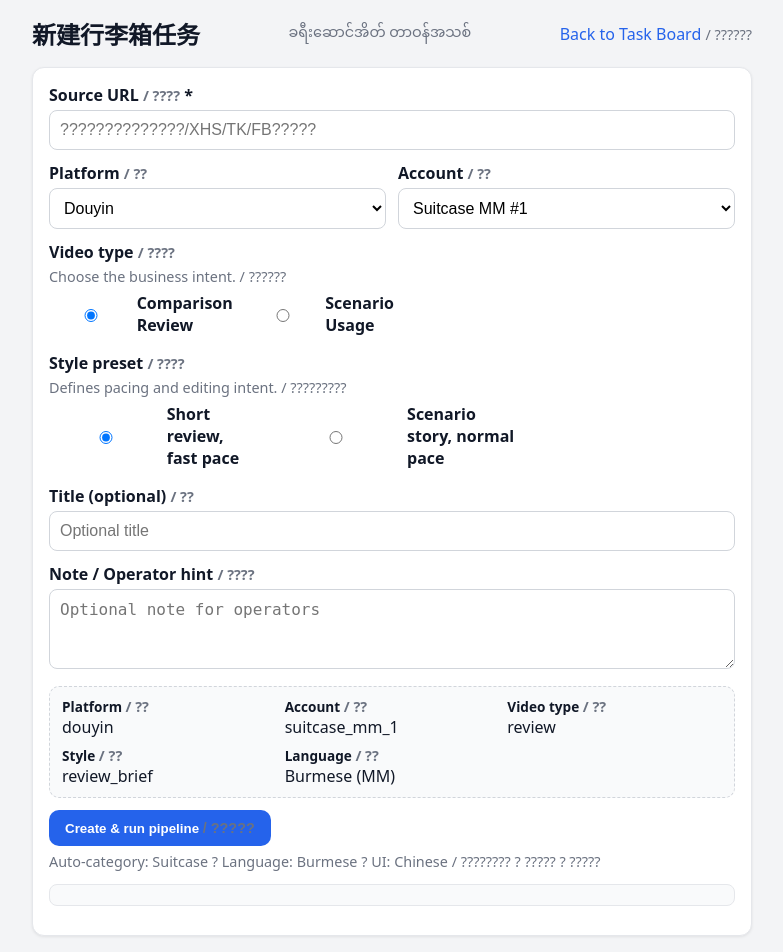
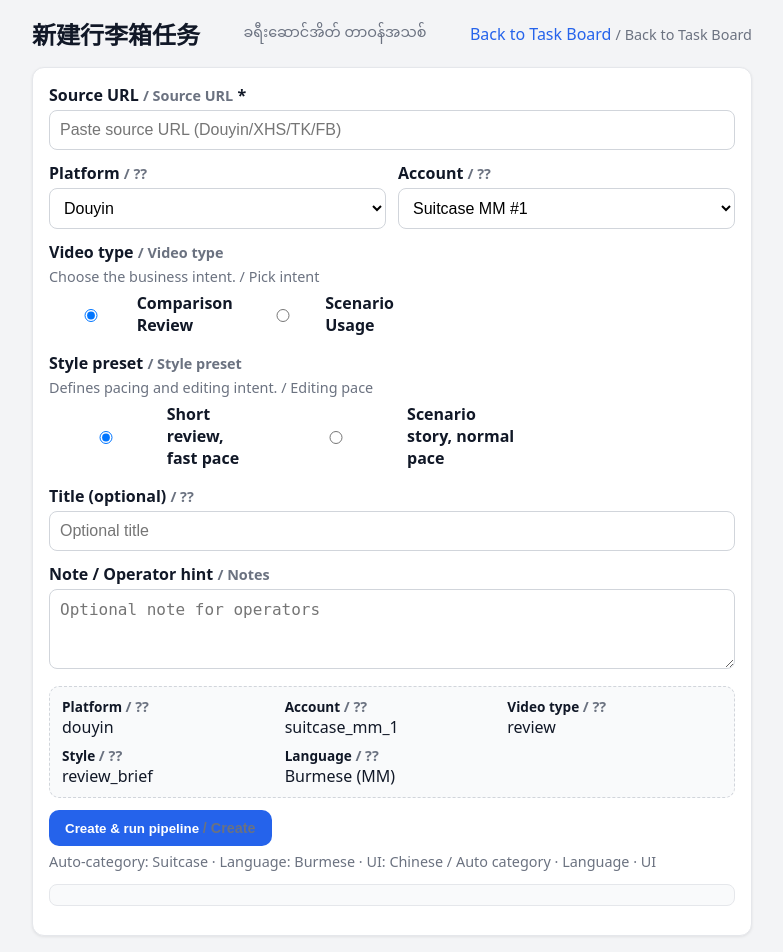
Before and after one commit to zhaojfifa/shortvideo-v1-capcut, a FastAPI app: page /tasks/new in a window 1280 px wide. Shown: the whole page, without its empty margins (248-1031 px from the left). Run offline with FastAPI, Linux system fonts and the light colour scheme; parts of the project's set-up code (start-up, migrations or seed data) failed here and were passed over.

Commit message:
ui(v1.8): hotfix i18n charset + button contrast + deliverables links (PR-8)

```diff
--- a/gateway/app/templates/tasks_new.html
+++ b/gateway/app/templates/tasks_new.html
@@ -4,6 +4,7 @@
   <meta charset="utf-8" />
   <meta name="viewport" content="width=device-width, initial-scale=1" />
   <title>New Suitcase Task - ShortVideo</title>
+  <link rel="stylesheet" href="https://fonts.googleapis.com/css2?family=Noto+Sans+Myanmar:wght@400;600;700&display=swap" />
   <link rel="stylesheet" href="/static/i18n.css" />
   <style>
     :root { color-scheme: light; }
@@ -72,14 +73,14 @@
       {% if ui_show_secondary %}
         <div class="muted t-secondary">{{ t_secondary("new_suitcase_task") }}</div>
       {% endif %}
-      <a href="/tasks">Back to Task Board <span class="muted t-secondary">/ ??????</span></a>
+      <a href="/tasks">Back to Task Board <span class="muted t-secondary">/ Back to Task Board</span></a>
     </header>
 
     <main class="card">
       <form id="task-form">
         <div class="field">
-          <label for="source_url">Source URL <span class="muted t-secondary">/ ????</span> *</label>
-          <input id="source_url" name="source_url" type="text" autocomplete="off" required placeholder="??????????????/XHS/TK/FB?????" />
+          <label for="source_url">Source URL <span class="muted t-secondary">/ Source URL</span> *</label>
+          <input id="source_url" name="source_url" type="text" autocomplete="off" required placeholder="Paste source URL (Douyin/XHS/TK/FB)" />
         </div>
 
         <div class="row">
@@ -102,8 +103,8 @@
         </div>
 
         <div class="field">
-          <label>Video type <span class="muted t-secondary">/ ????</span></label>
-          <div class="muted t-secondary">Choose the business intent. <span class="muted t-secondary">/ ??????</span></div>
+          <label>Video type <span class="muted t-secondary">/ Video type</span></label>
+          <div class="muted t-secondary">Choose the business intent. <span class="muted t-secondary">/ Pick intent</span></div>
           <div class="radio-group" style="margin-top:6px;">
             <label class="radio"><input type="radio" name="video_type" value="review" checked /> Comparison Review</label>
             <label class="radio"><input type="radio" name="video_type" value="scenario" /> Scenario Usage</label>
@@ -111,8 +112,8 @@
         </div>
 
         <div class="field">
-          <label>Style preset <span class="muted t-secondary">/ ????</span></label>
-          <div class="muted t-secondary">Defines pacing and editing intent. <span class="muted t-secondary">/ ?????????</span></div>
+          <label>Style preset <span class="muted t-secondary">/ Style preset</span></label>
+          <div class="muted t-secondary">Defines pacing and editing intent. <span class="muted t-secondary">/ Editing pace</span></div>
           <div class="radio-group" style="margin-top:6px;">
             <label class="radio"><input type="radio" name="style_preset" value="review_brief" checked /> Short review, fast pace</label>
             <label class="radio"><input type="radio" name="style_preset" value="scenario_story" /> Scenario story, normal pace</label>
@@ -125,7 +126,7 @@
         </div>
 
         <div class="field">
-          <label for="note">Note / Operator hint <span class="muted t-secondary">/ ????</span></label>
+          <label for="note">Note / Operator hint <span class="muted t-secondary">/ Notes</span></label>
           <textarea id="note" name="note" placeholder="Optional note for operators"></textarea>
         </div>
 
@@ -139,8 +140,8 @@
           </div>
         </div>
 
-        <button class="btn-primary" type="submit">Create &amp; run pipeline <span class="muted t-secondary">/ ?????</span></button>
-        <div class="muted t-secondary" style="margin-top: 6px;">Auto-category: Suitcase ? Language: Burmese ? UI: Chinese <span class="muted t-secondary">/ ???????? ? ????? ? ?????</span></div>
+        <button class="btn-primary" type="submit">Create &amp; run pipeline <span class="muted t-secondary">/ Create</span></button>
+        <div class="muted t-secondary" style="margin-top: 6px;">Auto-category: Suitcase · Language: Burmese · UI: Chinese <span class="muted t-secondary">/ Auto category · Language · UI</span></div>
       </form>
 
       <div style="margin-top: 12px;">
@@ -174,7 +175,7 @@
 
       const rawSource = document.getElementById("source_url").value.trim();
       if (!rawSource) {
-        alert("?????????????");
+        alert("Source URL is required.");
         resultEl.textContent = "";
         return;
       }
```
Also changed, not shown: gateway/app/static/pipeline_lab.css (+23 -0 lines), gateway/app/templates/task_workbench.html (+8 -13 lines), gateway/app/templates/tasks_board.html (+13 -12 lines).
